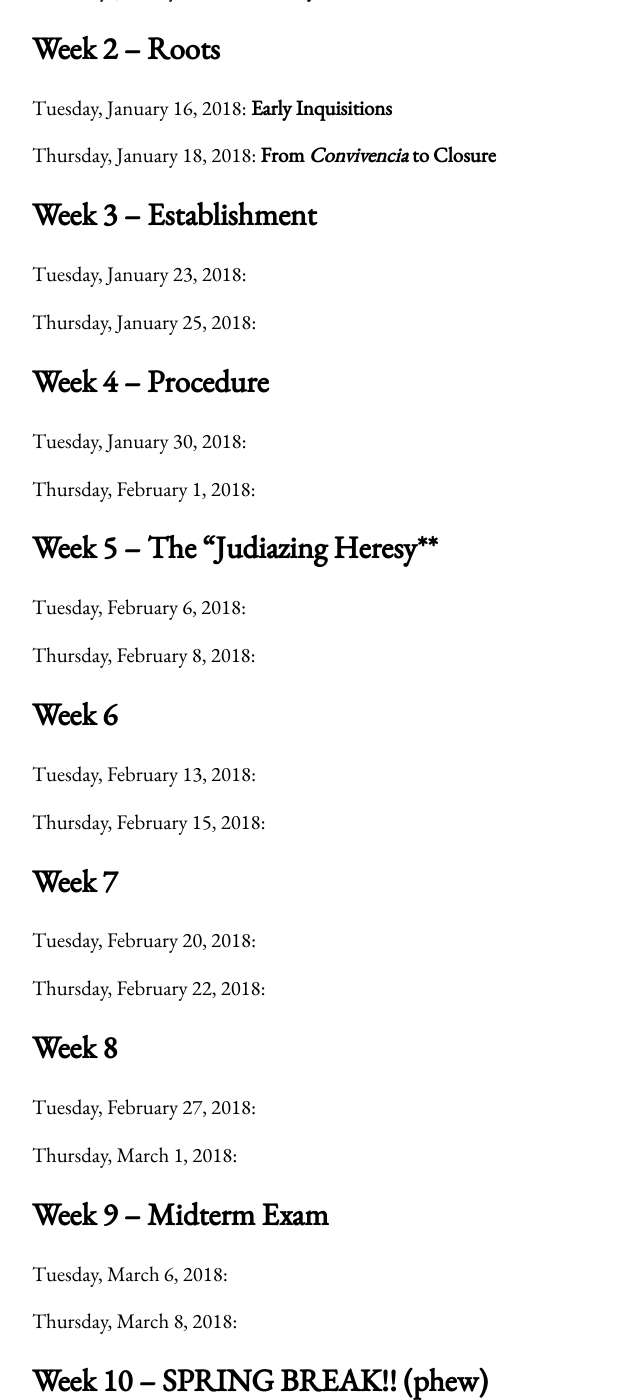
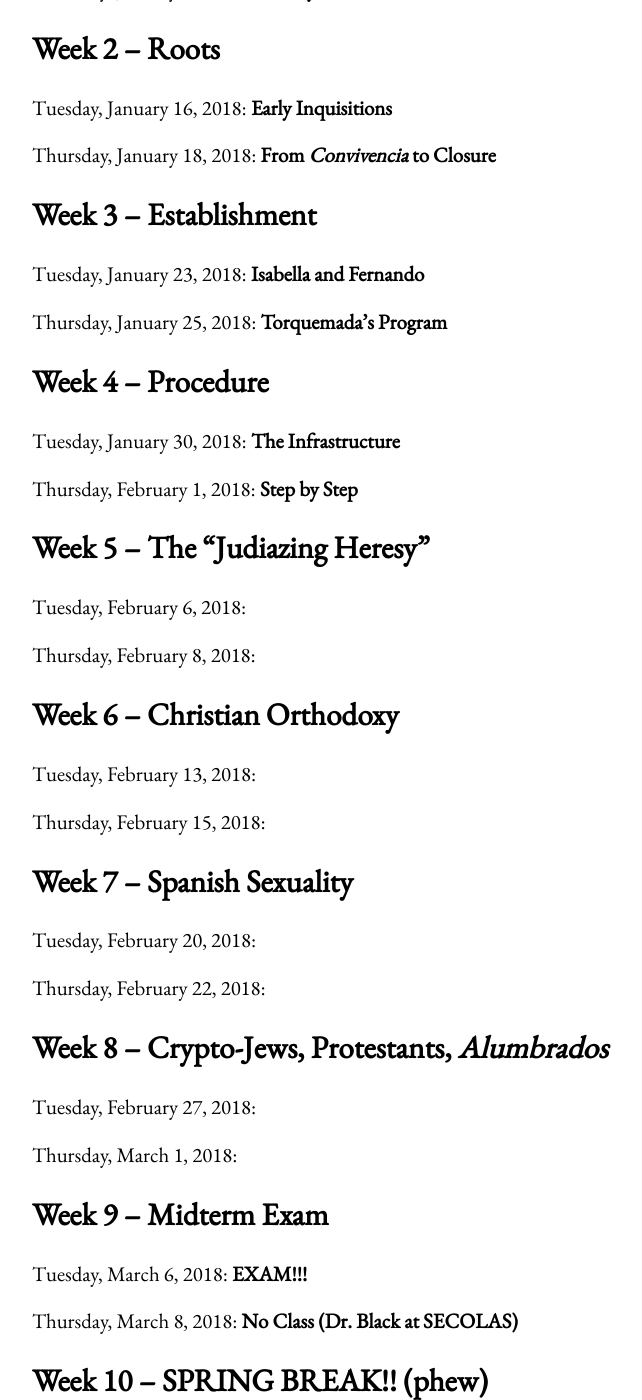
Before and after one commit to chadblack/383S2018, a Jekyll site: the page built from calendar.md, in a window 1280 px wide and 1400 px high, scrolled down 271 px. Shown: the whole window, without its empty margins (283-925 px from the left). Built offline with Jekyll 4.4.1, drawn with Linux system fonts in a browser that asks for light colours; some web fonts are replaced; our own code applies the rules of GitHub Pages for plain Markdown files; some of the changed text lies outside the part shown.

Commit message:
week themes

```diff
--- a/calendar.md
+++ b/calendar.md
@@ -11,35 +11,35 @@ Thursday, January 18, 2018: **From *Convivencia* to Closure**
 
 ## Week 3 -- Establishment
 
-Tuesday, January 23, 2018:
+Tuesday, January 23, 2018: **Isabella and Fernando**
 
-Thursday, January 25, 2018:
+Thursday, January 25, 2018: **Torquemada's Program**
 
 ## Week 4 -- Procedure
 
-Tuesday, January 30, 2018:
+Tuesday, January 30, 2018: **The Infrastructure**
 
-Thursday, February 1, 2018:
+Thursday, February 1, 2018: **Step by Step**
 
-## Week 5 -- The "Judiazing Heresy**
+## Week 5 -- The "Judiazing Heresy"
 
 Tuesday, February 6, 2018:
 
 Thursday, February 8, 2018:
 
-## Week 6
+## Week 6 -- Christian Orthodoxy
 
 Tuesday, February 13, 2018:
 
 Thursday, February 15, 2018:
 
-## Week 7
+## Week 7 -- Spanish Sexuality
 
 Tuesday, February 20, 2018:
 
 Thursday, February 22, 2018:
 
-## Week 8
+## Week 8 -- Crypto-Jews, Protestants, *Alumbrados*
 
 Tuesday, February 27, 2018:
 
@@ -47,47 +47,47 @@ Thursday, March 1, 2018:
 
 ## Week 9 -- Midterm Exam
 
-Tuesday, March 6, 2018:
+Tuesday, March 6, 2018: **EXAM!!!**
 
-Thursday, March 8, 2018:
+Thursday, March 8, 2018: **No Class (Dr. Black at SECOLAS)**
 
 ## Week 10 -- SPRING BREAK!! (phew)
 
-Tuesday, March 13, 2018:
+Tuesday, March 13, 2018: **Relax**
 
-Thursday, March 15, 2018:
+Thursday, March 15, 2018: **Pretend Spring Break isn't coming to an end.**
 
-## Week 11
+## Week 11 -- Coming to America
 
 Tuesday, March 20, 2018:
 
 Thursday, March 22, 2018:
 
-## Week 12
+## Week 12  -- Blasphemy
 
 Tuesday, March 27, 2018:
 
 Thursday, March 29, 2018:
 
-## Week 13
+## Week 13 -- Sorcery, Witchcraft, and Magic
 
 Tuesday, April 3, 2018:
 
 Thursday, April 5, 2018:
 
-## Week 14
+## Week 14 -- The Censors
 
 Tuesday, April 10, 2018:
 
 Thursday, April 12, 2018:
 
-## Week 15
+## Week 15 -- Goya's Ghosts
 
 Tuesday, April 17, 2018:
 
 Thursday, April 19, 2018:
 
-## Week 16
+## Week 16 -- The Death and Afterlife of the Inquisition
 
 Tuesday, April 24, 2018:
 
```
